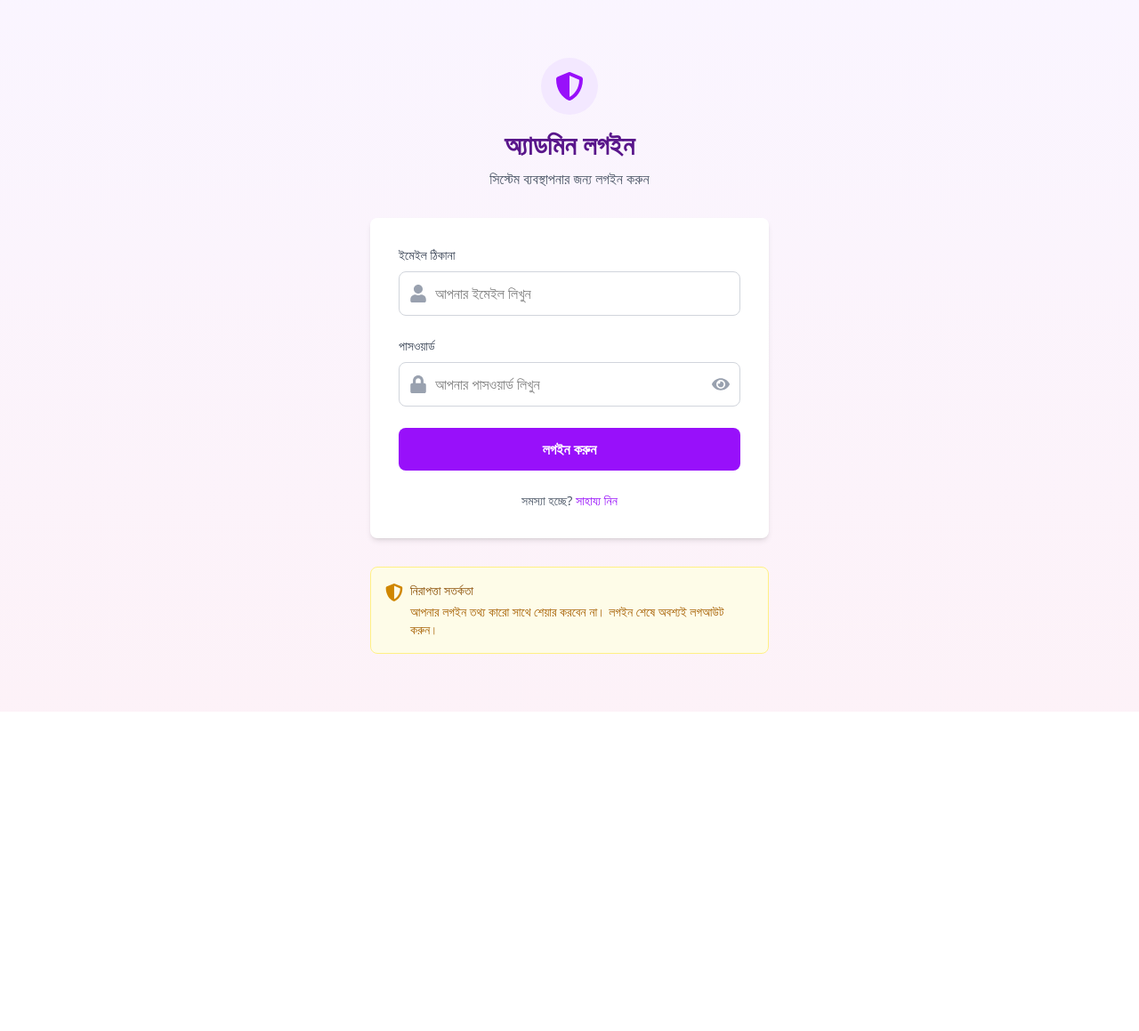
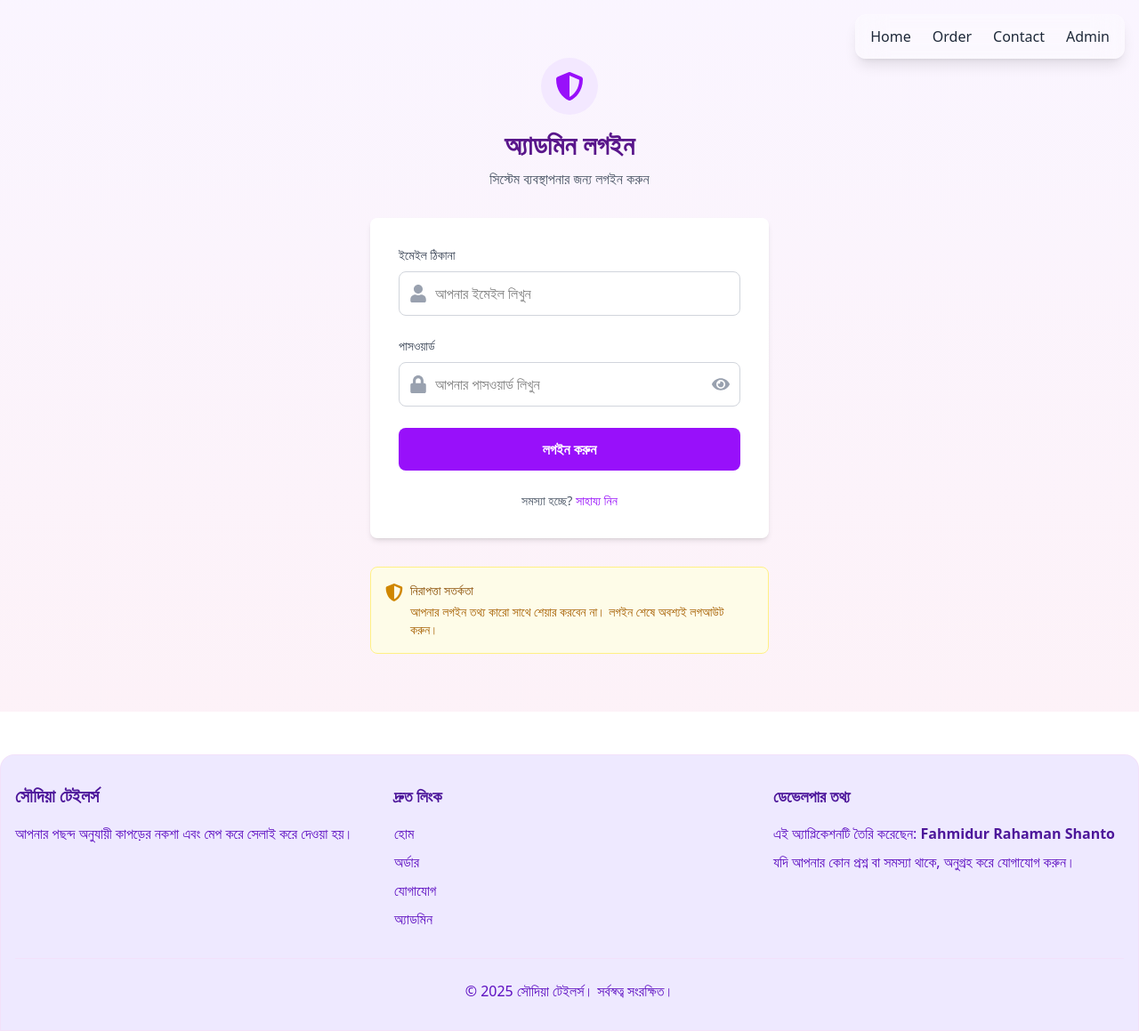
Before and after one commit to fahmidurshanto/soudia-tailors-client, a React (Vite) app: page /admin/login in a window 1280 px wide. Shown: the whole page at 89% size. Before the commit the page ends 800 px from the top, so only its background shows below. Built offline with nearby package versions, Linux system fonts and the light colour scheme; no server answers; what @cloudinary/url-gen would draw is missing.

Commit message:
Added Navbar and Footer

```diff
--- a/src/Layout/Layout.jsx
+++ b/src/Layout/Layout.jsx
@@ -2,6 +2,8 @@ import { useEffect } from 'react';
 import { Outlet } from 'react-router-dom';
 import { useDispatch } from 'react-redux';
 import { checkAuthState } from '../features/auth/authSlice';
+import Navbar from '../components/Navbar';
+import Footer from '../components/Footer';
 
 const Layout = () => {
     const dispatch = useDispatch();
@@ -12,8 +14,12 @@ const Layout = () => {
     }, [dispatch]);
 
     return (
-        <div>
-            <Outlet></Outlet>
+        <div className="min-h-screen flex flex-col">
+            <Navbar />
+            <main className="flex-grow">
+                <Outlet></Outlet>
+            </main>
+            <Footer />
         </div>
     );
 };
--- /dev/null
+++ b/src/components/Footer.jsx
@@ -0,0 +1,64 @@
+import { Link } from 'react-router-dom';
+
+const Footer = () => {
+  return (
+    <footer className="backdrop-blur-lg bg-violet-300/30 border border-pink-200/30 rounded-t-2xl shadow-xl mt-12">
+      <div className="container mx-auto px-4 py-8">
+        <div className="grid grid-cols-1 md:grid-cols-3 gap-8">
+          {/* Company Info */}
+          <div>
+            <h3 className="text-xl font-bold mb-4 text-violet-900">সৌদিয়া টেইলর্স</h3>
+            <p className="text-violet-800">
+              আপনার পছন্দ অনুযায়ী কাপড়ের নকশা এবং মেপ করে সেলাই করে দেওয়া হয়।
+            </p>
+          </div>
+
+          {/* Quick Links */}
+          <div>
+            <h4 className="text-lg font-semibold mb-4 text-violet-900">দ্রুত লিংক</h4>
+            <ul className="space-y-2">
+              <li>
+                <Link to="/" className="text-violet-800 hover:text-violet-600 transition-colors duration-300">
+                  হোম
+                </Link>
+              </li>
+              <li>
+                <Link to="/order" className="text-violet-800 hover:text-violet-600 transition-colors duration-300">
+                  অর্ডার
+                </Link>
+              </li>
+              <li>
+                <Link to="/contact" className="text-violet-800 hover:text-violet-600 transition-colors duration-300">
+                  যোগাযোগ
+                </Link>
+              </li>
+              <li>
+                <Link to="/admin/login" className="text-violet-800 hover:text-violet-600 transition-colors duration-300">
+                  অ্যাডমিন
+                </Link>
+              </li>
+            </ul>
+          </div>
+
+          {/* Developer Info */}
+          <div>
+            <h4 className="text-lg font-semibold mb-4 text-violet-900">ডেভেলপার তথ্য</h4>
+            <p className="text-violet-800">
+              এই অ্যাপ্লিকেশনটি তৈরি করেছেন: <span className="text-violet-900 font-bold"><Link to='https://fahmidurshanto.vercel.app' target='_blank'>Fahmidur Rahaman Shanto</Link></span>
+            </p>
+            <p className="text-violet-800 mt-2">
+              যদি আপনার কোন প্রশ্ন বা সমস্যা থাকে, অনুগ্রহ করে যোগাযোগ করুন।
+            </p>
+          </div>
+        </div>
+
+        {/* Copyright */}
+        <div className="border-t border-pink-200/30 mt-8 pt-6 text-center text-violet-800">
+          <p>&copy; {new Date().getFullYear()} সৌদিয়া টেইলর্স। সর্বস্বত্ব সংরক্ষিত।</p>
+        </div>
+      </div>
+    </footer>
+  );
+};
+
+export default Footer;
--- /dev/null
+++ b/src/components/Navbar.jsx
@@ -0,0 +1,41 @@
+import { Link } from 'react-router-dom';
+import 'animate.css';
+
+const Navbar = () => {
+  return (
+    <nav className="fixed top-4 right-4 z-50">
+      <div className="backdrop-blur-lg bg-white/30 border border-white/20 rounded-xl shadow-lg animate__animated animate__fadeInDown">
+        <div className="px-4 py-3">
+          <div className="flex space-x-6">
+            <Link
+              to="/"
+              className="text-gray-800 hover:text-blue-600 font-medium transition-colors duration-300 animate__animated animate__fadeIn animate__delay-1s"
+            >
+              Home
+            </Link>
+            <Link
+              to="/order"
+              className="text-gray-800 hover:text-blue-600 font-medium transition-colors duration-300 animate__animated animate__fadeIn animate__delay-2s"
+            >
+              Order
+            </Link>
+            <Link
+              to="/contact"
+              className="text-gray-800 hover:text-blue-600 font-medium transition-colors duration-300 animate__animated animate__fadeIn animate__delay-3s"
+            >
+              Contact
+            </Link>
+            <Link
+              to="/admin/login"
+              className="text-gray-800 hover:text-blue-600 font-medium transition-colors duration-300 animate__animated animate__fadeIn animate__delay-4s"
+            >
+              Admin
+            </Link>
+          </div>
+        </div>
+      </div>
+    </nav>
+  );
+};
+
+export default Navbar;
```
